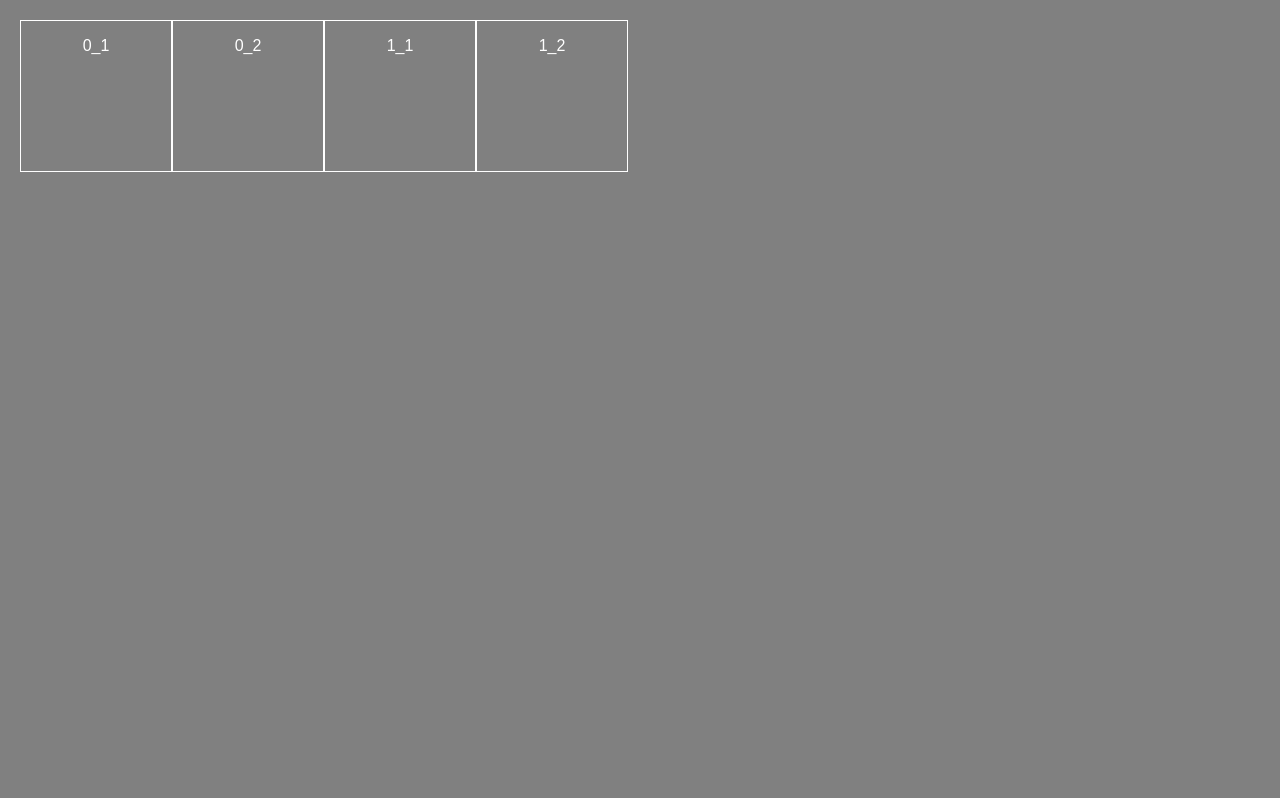
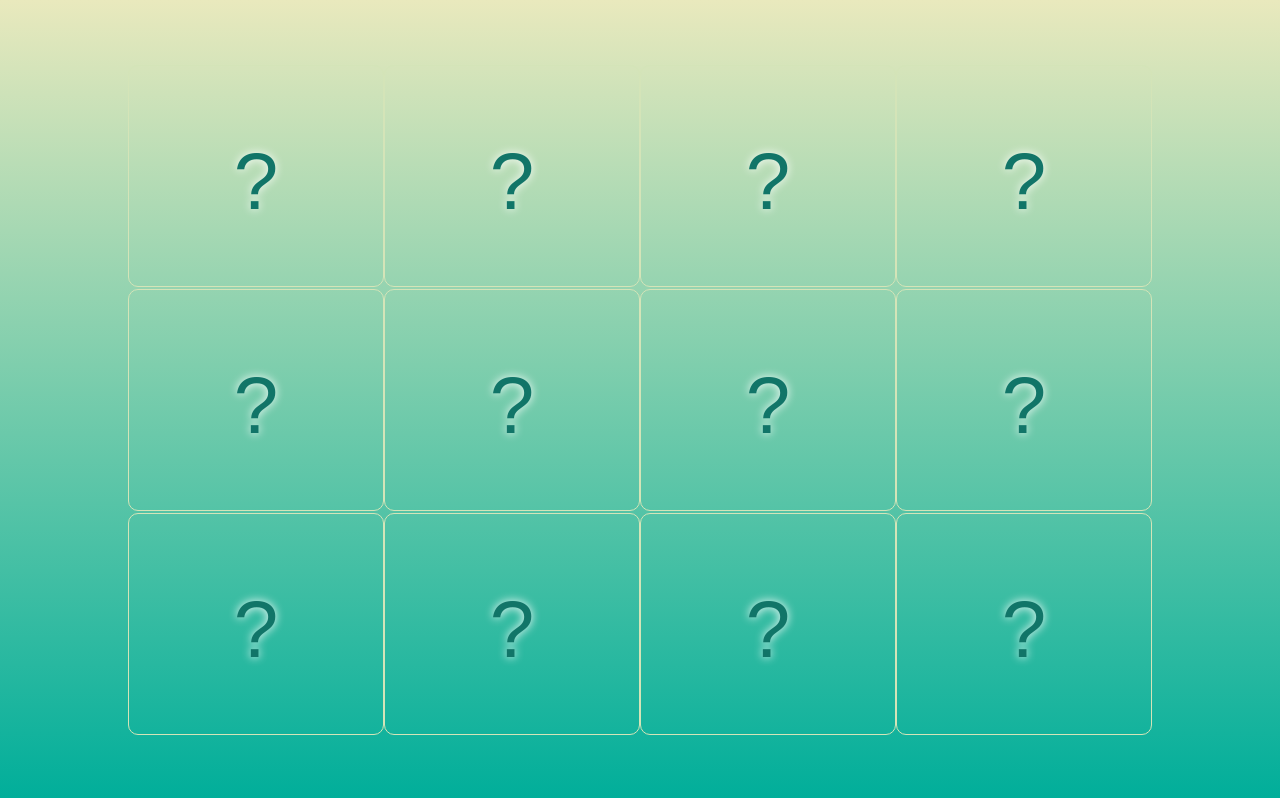
Before and after one commit to AlekseyMolchanov/MemoryCardGame, a React (Create React App) app: page / in a window 1280 px wide. Built offline with nearby package versions, Linux system fonts and the light colour scheme.

Commit message:
layout
restyle

```diff
--- a/src/actions/cards.js
+++ b/src/actions/cards.js
@@ -1,10 +1,10 @@
 import { CARD_FLIP, GAME_INIT } from "../const";
 
-const flipCard = card => {
+const flipCard = id => {
   // console.log("flip", card);
   return {
     type: CARD_FLIP,
-    card
+    id
   };
 };
 
--- a/src/assets/styles.js
+++ b/src/assets/styles.js
@@ -1,6 +1,7 @@
-export const cardStyle = card => {
+export const cardStyle = (card, width, height) => {
   return {
-    // backgroundImage: `url(${card.img})`,
-    order: card.order
+    order: card.order,
+    width: `${card.width}%`,
+    height: `${card.height}%`
   };
 };
--- a/src/components/App.jsx
+++ b/src/components/App.jsx
@@ -2,13 +2,13 @@ import React, { Component } from "react";
 
 import Cards from "../components/Cards";
 
-import { GAME_SIZE, GAME_RND } from "../const";
+import { GAME_WIDTH, GAME_HEIGHT, GAME_RND } from "../const";
 
 export default class App extends Component {
   render() {
     return (
-      <div>
-        <Cards size={GAME_SIZE} rnd={GAME_RND} />
+      <div className="app">
+        <Cards width={GAME_WIDTH} height={GAME_HEIGHT} rnd={GAME_RND} />
       </div>
     );
   }
--- a/src/components/Card.jsx
+++ b/src/components/Card.jsx
@@ -5,13 +5,14 @@ import actions from "../actions/cards";
 
 class Card extends Component {
   handleflip = event => {
-    this.props.flipCard(this.props.key);
+    this.props.flipCard(this.props.id);
   };
   render() {
     const style = cardStyle(this.props);
+    const cls = "card " + (!!this.props.is_open ? "is_open" : "is_close");
     return (
-      <div style={style} onClick={this.handleflip}>
-        {this.props.title}
+      <div style={style} className={cls} onClick={this.handleflip}>
+        <img src={this.props.src} />
       </div>
     );
   }
--- a/src/components/Cards.jsx
+++ b/src/components/Cards.jsx
@@ -6,28 +6,31 @@ import actions from "../actions/cards";
 
 class Cards extends Component {
   componentDidMount() {
-    const keys = [...Array(this.props.size).keys()];
+    const size = (this.props.width * this.props.height) / 2;
+    const keys = [...Array(size).keys()];
     const cards = Array.prototype.concat(
       [],
       ...keys.map(key => {
         return [
           {
+            id: `${key}_1`,
             key: `${key}_1`,
-            title: `${key}_1`,
-            img: `https://robohash.org/${this.props.rnd}${key}`
+            src: `https://robohash.org/${this.props.rnd}${key}`
           },
           {
+            id: `${key}_2`,
             key: `${key}_2`,
-            title: `${key}_2`,
-            img: `https://robohash.org/${this.props.rnd}${key}`
+            src: `https://robohash.org/${this.props.rnd}${key}`
           }
         ];
       })
     );
 
-    cards
-      .map((card, order) => (card.order = order))
-      .sort(() => Math.random() - 0.5);
+    cards.sort(() => Math.random() - 0.5);
+    cards.map((card, order) => (card.order = order));
+    cards.map((card, order) => (card.is_open = false));
+    cards.map((card, order) => (card.width = 25));
+    cards.map((card, order) => (card.height = 33));
 
     this.props.setCards(cards);
   }
@@ -35,7 +38,7 @@ class Cards extends Component {
   render() {
     const { cards } = this.props;
     return (
-      <div>
+      <div className="cards">
         {cards.map(card => (
           <Card {...card} />
         ))}
--- a/src/const/index.js
+++ b/src/const/index.js
@@ -3,7 +3,9 @@ export const INITIAL_STATE = {
   start: false
 };
 
-export const GAME_SIZE = 2;
+export const GAME_WIDTH = 4;
+export const GAME_HEIGHT = 3;
+
 export const GAME_RND = Math.random();
 
 export const GAME_START = "GAME_START";
--- a/src/reducers/game.js
+++ b/src/reducers/game.js
@@ -17,7 +17,10 @@ const game = (state = INITIAL_STATE, action) => {
     }
     case CARD_FLIP: {
       return {
-        ...state
+        ...state,
+        cards: state.cards.map(card =>
+          card.id === action.id ? { ...card, is_open: !card.is_open } : card
+        )
       };
     }
     case GAME_STOP: {
--- a/src/styles.css
+++ b/src/styles.css
@@ -1,25 +1,74 @@
 body {
-  background: gray;
+  background: #00ae9a;
   margin: 0;
   padding: 0;
+  box-sizing: border-box;
 }
 #root {
   font-family: sans-serif;
   text-align: center;
+  position: fixed;
+  top: 0;
+  bottom: 0;
+  left: 0;
+  right: 0;
+  background: linear-gradient(to bottom, #e9e9bd 0%, #00ae9a 100%);
   padding: 20px;
 }
-#root > div > div {
+.app {
+  display: block;
+  position: absolute;
+  top: 0;
+  bottom: 0;
+  left: 0;
+  right: 0;
+  padding: 5% 10%;
+}
+.cards {
+  height: 100%;
+  width: 100%;
   display: flex;
-  text-align: center;
+  justify-content: flex-start;
+  flex-wrap: wrap;
+  align-content: space-around;
+}
+.card {
+  position: relative;
+  border: 1px solid #d4e4b8;
+  box-sizing: border-box;
+  overflow: hidden;
+  flex: 1 0 auto;
+  border-radius: 10px;
 }
 
-#root > div > div > div {
+.card.is_close:before {
+  content: "?";
   display: block;
-  float: left;
-  width: 150px;
-  height: 150px;
-  border: 1px solid white;
-  line-height: 50px;
-  color: white;
-  background-size: 100%;
+  width: 80px;
+  height: 80px;
+  position: absolute;
+  top: 50%;
+  left: 50%;
+  margin: -40px 0 0 -40px;
+  font-size: 5em;
+  color: #117568;
+  text-shadow: 0px 0px 10px white;
 }
+
+.card.is_open {
+  /* background-color: rgb(64, 215, 180); */
+}
+
+.card img {
+  position: relative;
+  left: 25%;
+  margin-left: -50%;
+  height: 100%;
+  width: auto;
+}
+.card img {
+  visibility: hidden;
+}
+.card.is_open img {
+  visibility: visible;
+}
```
